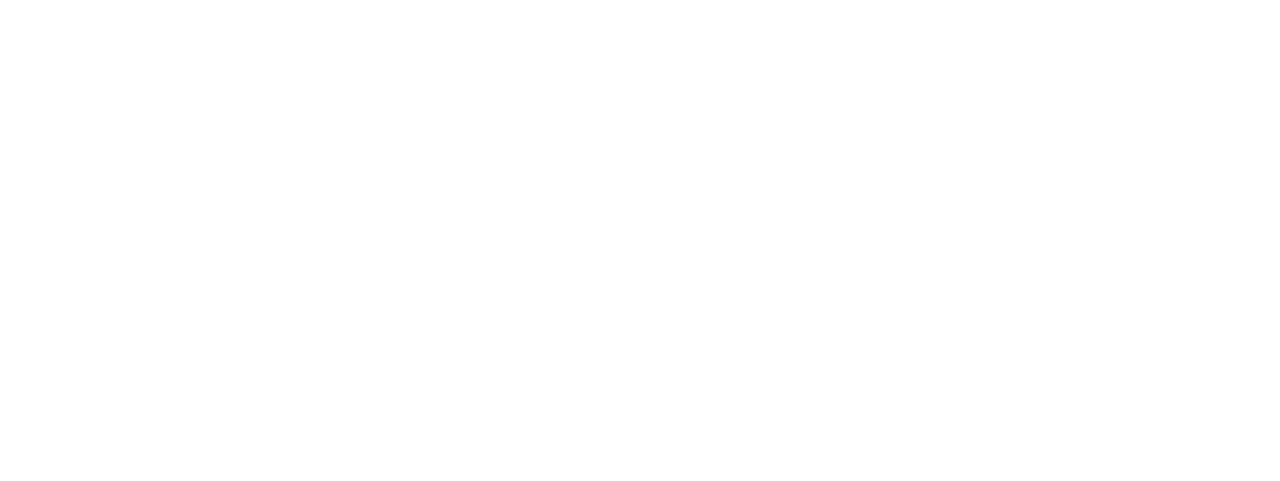
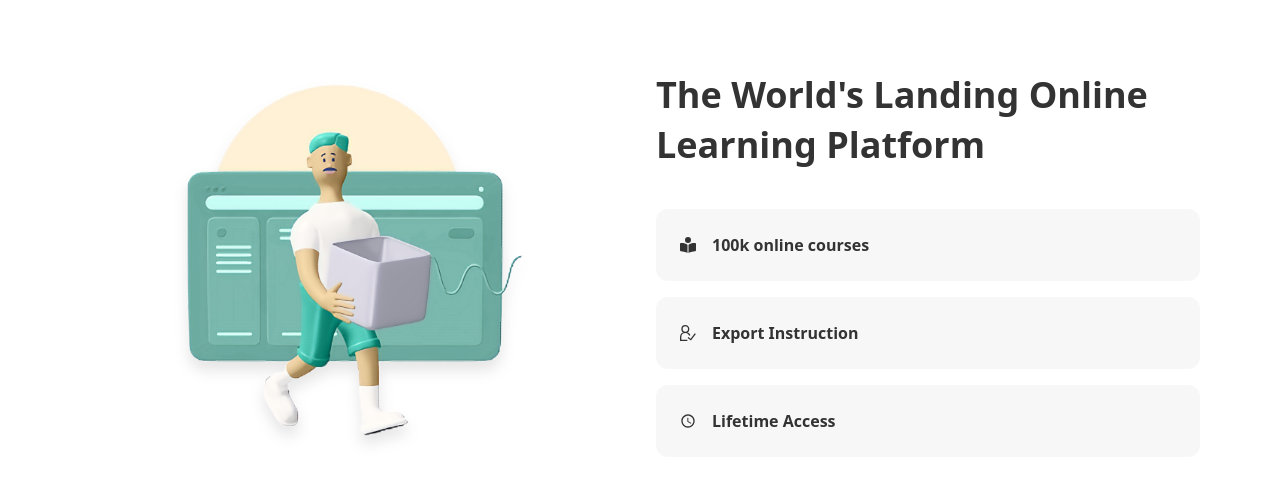
Before and after one commit to bhayanishyam/E-Learning-Landing-Page, a React (Vite) app: page / in a window 1280 px wide. Shown: the part 1168-1649 px from the top of the page. Before the commit the page ends 1142 px from the top, so only its background shows below. Built offline with nearby package versions, Linux system fonts and the light colour scheme.

Commit message:
Add Banner Section

```diff
--- a/src/App.jsx
+++ b/src/App.jsx
@@ -1,11 +1,14 @@
 import Hero from "./Components/Hero/Hero"
 import Services from "./Components/Services/Services"
+import Banner from "./Components/Banner/Banner"
+
 function App() {
 
   return (
     <main className="overflow-x-hidden bg-white text-dark">
       <Hero />
       <Services />
+      <Banner />
     </main>
   )
 }
--- /dev/null
+++ b/src/Components/Banner/Banner.jsx
@@ -0,0 +1,73 @@
+import BannerImage from "../../assets/education-loGlJHVh.png"
+import { GrUserExpert } from "react-icons/gr";
+import { MdOutlineAccessTime } from "react-icons/md";
+import { FaBookOpenReader } from "react-icons/fa6";
+import { FadeUp } from "../Hero/Hero";
+import { motion } from "framer-motion"
+
+export default function Banner() {
+    const data = [
+        {
+            id: 1,
+            title: "100k online courses",
+            icon: <FaBookOpenReader />,
+            delay: 0.2
+        },
+        {
+            id: 2,
+            title: "Export Instruction",
+            icon: <GrUserExpert />,
+            delay: 0.3
+        },
+        {
+            id: 3,
+            title: "Lifetime Access",
+            icon: <MdOutlineAccessTime />,
+            delay: 0.4
+        },
+    ]
+    return (
+        <section className=''>
+            <div className='container py-14 md:py-24 grid grid-cols-1 md:grid-cols-2 gap-8 space-y-6 md:space-y-0'>
+                {/* Banner Image */}
+                <div className="flex justify-center items-center">
+                    <motion.img
+                        initial={{ opacity: 0, x: -50 }}
+                        whileInView={{ opacity: 1, x: 0 }}
+                        viewport={{ once: true }}
+                        transition={{ duration: 0.5, delay: 0.3, ease: "easeInOut" }}
+                        src={BannerImage} alt="" className="w-[350px] md:max-w-[450px] object-cover drop-shadow-xl " />
+                </div>
+                {/* Banner Text */}
+                <div className="flex flex-col justify-center">
+                    <div className="text-center md:text-left space-y-12 ">
+                        <motion.h1
+                            initial={{ opacity: 0, scale: 0.5 }}
+                            whileInView={{ opacity: 1, scale: 1 }}
+                            viewport={{ once: true }}
+                            transition={{ duration: 0.5, delay: 0.3, type: "spring" }}
+                            className="text-3xl md:text-4xl !leading-snug font-bold mb-10 ">The World's Landing Online Learning Platform</motion.h1>
+                    </div>
+                    <div className="flex flex-col gap-4">
+                        {
+                            data.map((item) => (
+
+                                <motion.div
+                                    variants={FadeUp(item.delay)}
+                                    initial="initial"
+                                    whileInView={"animate"}
+                                    key={item.id}
+                                    viewport={{ once: true }}
+                                    className="flex w-full bg-light p-4 md:p-6 justify-start items-center gap-4 rounded-xl font-semibold hover:!scale-105 hover:!bg-white hover:!shadow-xl duration-300">
+                                    <div>{item.icon}</div>
+                                    <div>{item.title}</div>
+                                </motion.div>
+                            ))
+                        }
+                    </div>
+                </div>
+            </div>
+
+        </section>
+    );
+}
--- a/src/Components/Hero/Hero.jsx
+++ b/src/Components/Hero/Hero.jsx
@@ -1,4 +1,4 @@
-import React from 'react';
+
 import Navbar from '../Navbar/Navbar';
 import { IoIosArrowRoundForward } from 'react-icons/io';
 import Blob from "../../assets/download.svg"
--- a/src/Components/Services/Services.jsx
+++ b/src/Components/Services/Services.jsx
@@ -68,7 +68,7 @@
                                 initial={{ opacity: 0, x: 50 }}
                                 whileInView={{ opacity: 1, x: 0 }}
                                 viewport={{ once: true }}
-                                transition={{ duration: 0.3, delay: item.delay, ease: "easeInOut" }}
+                                transition={{ duration: 0.3, delay: item.delay-0.1, ease: "easeInOut" }}
                                 key={item.id} className='bg-light rounded-3xl py-7 px-4 gap-4 flex flex-col justify-center items-center hover:bg-white hover:scale-110 duration-300 hover:shadow-2xl'>
                                 <div className='text-4xl mb-4'>{item.icon}</div>
                                 <h1 className='text-lx font-semibold text-center px-3'>{item.title}</h1>
```
